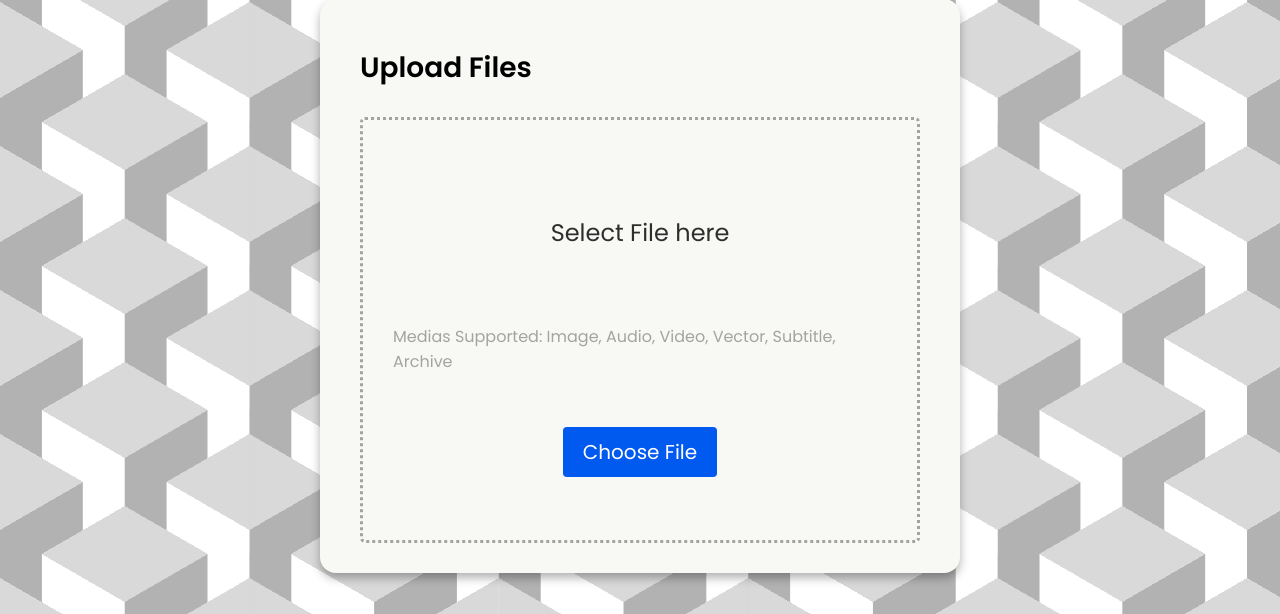
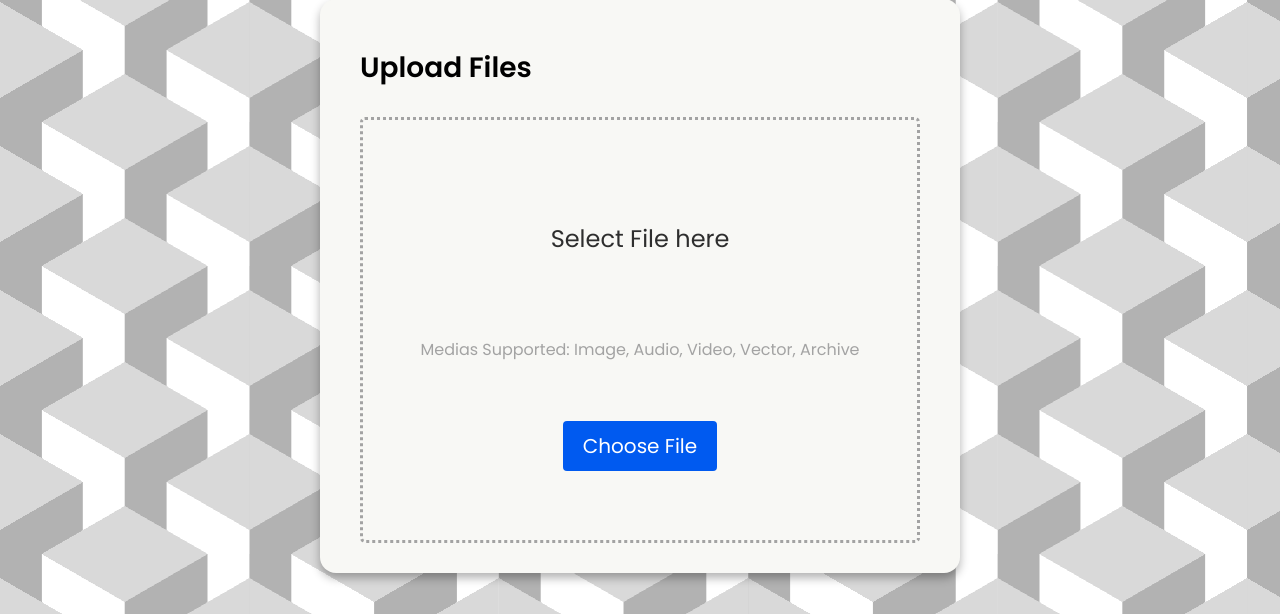
Before and after one commit to Gabrieleirbag1/Ultimate-Converter, a Flask app: page /convert in a window 1280 px wide. Shown: the part 166-780 px from the top of the page. Run offline with Flask 3, Linux system fonts and the light colour scheme.

Commit message:
Removed subtitle formats

```diff
--- a/src/app.py
+++ b/src/app.py
@@ -38,10 +38,9 @@ VECTOR = {
     'drd2': 0,
     'cgm': 0
 }
-SUBTITLE = ('srt', 'ass', 'ssa', 'sub', 'vtt', 'stl', 'dfxp', 'sami', 'mpl2', 'pjs', 'jacosub')
 ARCHIVE = ('tar', 'zip', 'gz', 'bz2', 'rar', '7z')
 
-ALLOWED_EXTENSIONS = AUDIO + VIDEO + IMAGE + SUBTITLE + ARCHIVE
+ALLOWED_EXTENSIONS = AUDIO + VIDEO + IMAGE + ARCHIVE
 
 files = UploadSet('files', ALLOWED_EXTENSIONS)
 configure_uploads(app, files)
--- a/src/converter.py
+++ b/src/converter.py
@@ -113,5 +113,5 @@ class ManageConversion:
             self.converter = ClassicConverter(self.input_file_name, self.type_output_file)
 
 if __name__ == '__main__':
-    image = ImageToVectorConverter('/home/frigiel/Documents/VSCODE/Ultimate-Converter/src/static/images/alert.png', 'image', 'svg')
-    image.convert_to_vector()
+    convert_zip = ManageConversion('/home/frigiel/Téléchargements/test.zip', 'tar', 'application/zip')
+    convert_zip.converter.convert()
--- a/src/static/scripts/convert.js
+++ b/src/static/scripts/convert.js
@@ -3,7 +3,6 @@ const formats = {
     video: ['mp4', 'avi', 'mkv', 'mov', 'flv', 'wmv', 'mpeg', 'webm', '3gp', 'asf', 'm4v', 'ts', 'm2ts', 'vob', 'rm', 'swf'],
     image: ['jpeg', 'jpg', 'png', 'bmp', 'gif', 'tiff', 'webp', 'pgm', 'ppm', 'pam', 'pnm', 'tga'],
     vector: ['svg', 'pdf', 'fig', 'ai', 'sk', 'p2e', 'mif', 'er', 'eps', 'emf', 'dxf', 'drd2', 'cgm'],
-    subtitle: ['srt', 'ass', 'ssa', 'sub', 'vtt', 'stl', 'dfxp', 'sami', 'mpl2', 'pjs', 'jacosub'],
     archive: ['tar', 'zip', 'gz', 'bz2', 'rar', '7z']
 };
 
@@ -39,9 +38,6 @@ function handleFileUpload() {
     }
     else if (file_category == "vector"){
         types = ["Vector", "Image"]
-    }
-    else if (file_category == "subtitle"){
-        types = ["Subtitle"]
     }
     else if (file_category == "archive"){
         types = ["Archive"]
--- a/src/templates/convert.html
+++ b/src/templates/convert.html
@@ -23,7 +23,7 @@
                                         <h4>Select File here</h4>
                                     </header>
                                 </div>
-                                <p class="drop-box-p">Medias Supported: Image, Audio, Video, Vector, Subtitle, Archive</p>
+                                <p class="drop-box-p">Medias Supported: Image, Audio, Video, Vector, Archive</p>
                                 <input type="file" name="file" id="file-input" onchange="handleFileUpload()" style="display:none;">
                                 <button type="button" class="btn" id="btn-choose-file">Choose File</button>
                             </div>
--- a/src/templates/index.html
+++ b/src/templates/index.html
@@ -21,7 +21,7 @@
                     <h2>What is Ultimate Converter?</h2>
                     <img src="{{ url_for('static', filename='images/converter.svg') }}" alt="Icon" class="card-icon">
                 </div>
-                <p>Ultimate Converter is a web application that allows you to convert files from one format to another. Ultimate Converter handle images, videos, audios, vectors, subtitles and archives. You can also download files from popular platforms like YouTube, Instagram, X (formerly Twitter), and Spotify.</p>
+                <p>Ultimate Converter is a web application that allows you to convert files from one format to another. Ultimate Converter handle images, videos, audios, vectors and archives. You can also download files from popular platforms like YouTube, Instagram, X (formerly Twitter), and Spotify.</p>
             </div>
             <div class="card index-card">
                 <div class="card-title">
--- a/src/web.py
+++ b/src/web.py
@@ -150,7 +150,7 @@ class InstagramDownloader:
         image_url = post.url
         self.download_file(image_url, post, self.format)
 
-    def genereate_file_name(self, file_name, extension):
+    def generate_file_name(self, file_name, extension):
         base_name = re.sub(r'[|:*?"<>\\/]', '_', file_name.rsplit('.', 1)[0])
         log(f"Base name: {base_name}", "DEBUG")
         if str.isspace(base_name) or not base_name:
```
